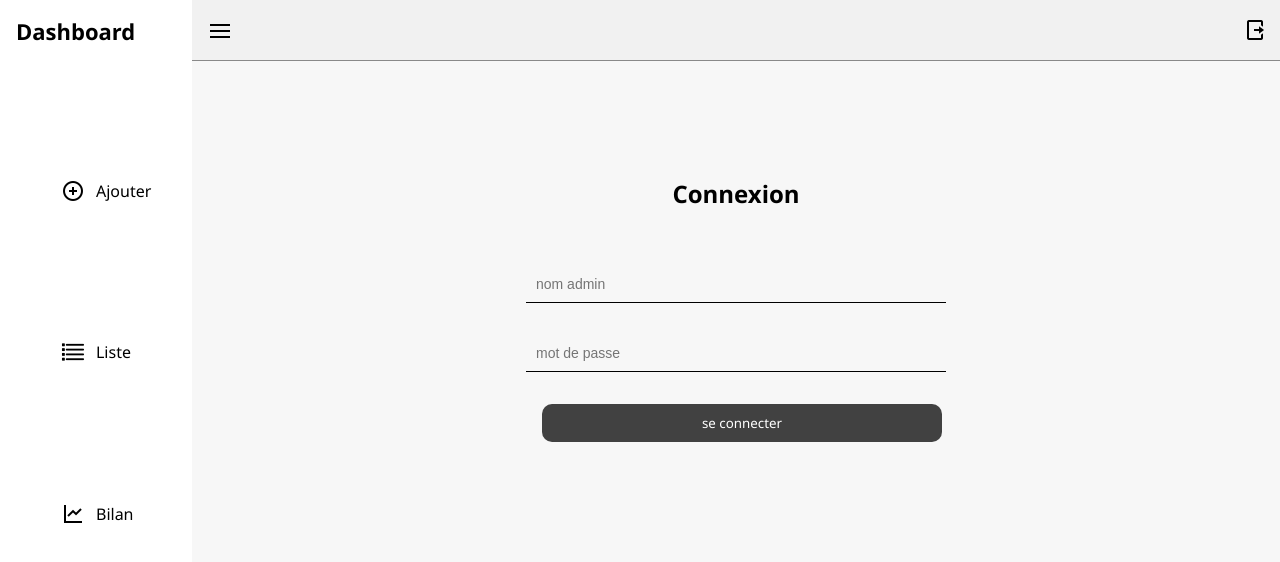
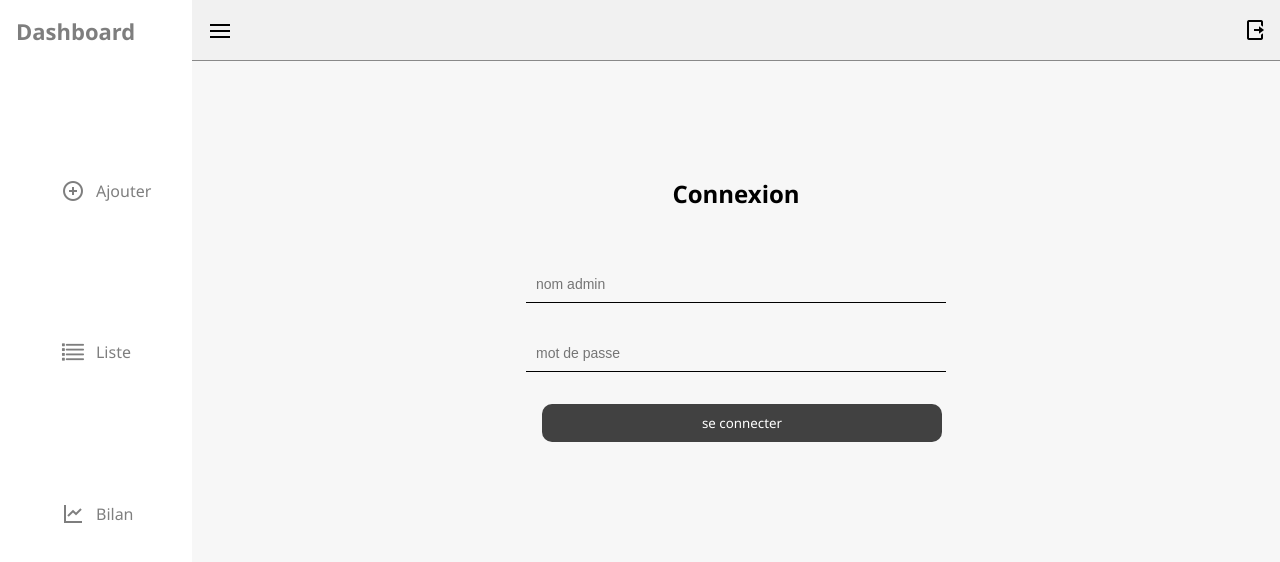
Before and after one commit to Ratsi0ry/Projet-SPA, a Vue app: page / in a window 1280 px wide. Shown: the top 562 px of the page. Built offline with nearby package versions, Linux system fonts and the light colour scheme.

Commit message:
projet reussi

```diff
--- a/src/App.vue
+++ b/src/App.vue
@@ -2,7 +2,7 @@
 
   <div class="app-container">
   <aside class="sidebar">
-    <nav>
+    <nav :class="{'blockAccess' : route.name === 'Home'}">
       <section class="navWelcome"><b>Dashboard</b></section>
       <ul>
         <li><img src="/src/assets/image/icons8-ajouter-24.png"><router-link to="/add">Ajouter</router-link></li>
@@ -159,4 +159,9 @@ h1 {
     padding: 0.3rem;
     transition: 2s ease-in-out;
 }
+
+.blockAccess {
+  pointer-events: none;
+  opacity: 0.5;
+}
 </style>
--- a/src/components/Home.vue
+++ b/src/components/Home.vue
@@ -5,12 +5,11 @@
             <br><br>
             <input type="text" id="name" v-model="name" placeholder="nom admin" required><br>
             <input type="password" id="pswd" v-model="pswd" placeholder="mot de passe" required>
+            <p v-if="msg" class="msgStyle">{{ msg }}</p>
             <!--<p v-show="incorrect">mdp incorrect</p>-->
             <div id="submit">
                 <button @click="connect" class="submitStyle">se connecter</button>
             </div>
-
-            <p v-if="msg" class="messageStyle">{{ msg }}</p>
         </form>
     </div>
 </template>
@@ -42,7 +41,7 @@ const accessControl = async()=>{
             msg.value = ''
         }, 1500)
 
-        if(result.success) {
+        if(result.success === "true") {
             router.push('/add')
         }else{
             msg.value = result.message
@@ -106,15 +105,7 @@ const accessControl = async()=>{
     }
 
     .msgStyle {
-        color: white;
-        background-color: rgba(2, 82, 2, 0.904);
-        border-radius: 5px;
-        box-shadow: 0 10px 25px rgba(0, 0, 0, 0.2);
-        padding: 0.5rem;
-        display: flex;
-        justify-content: center;
-        align-items: center;
-        font-family: 'Segoe UI', Tahoma, Geneva, Verdana, sans-serif;
+        color: red;
         transition: 0.3s ease-in-out;
     }
 </style>
```
